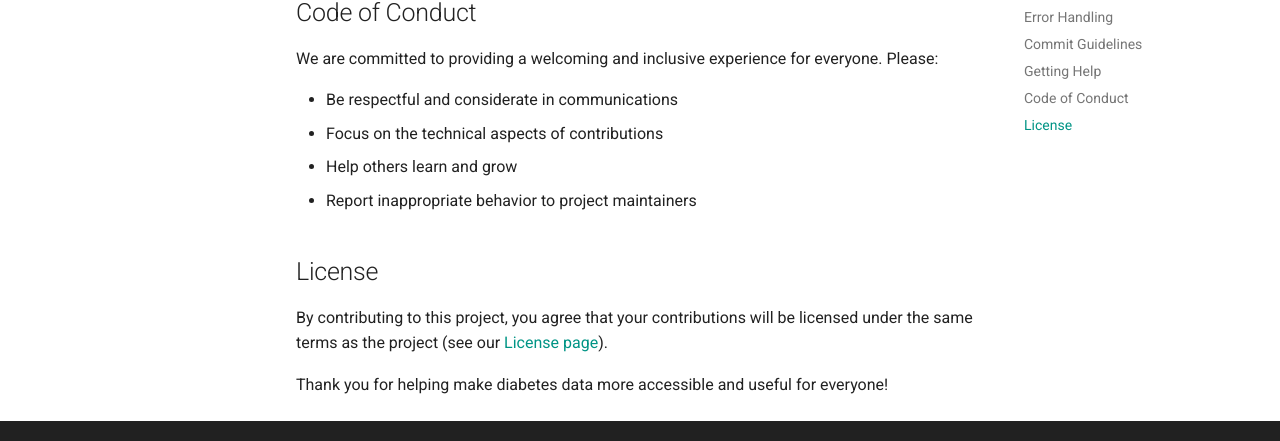
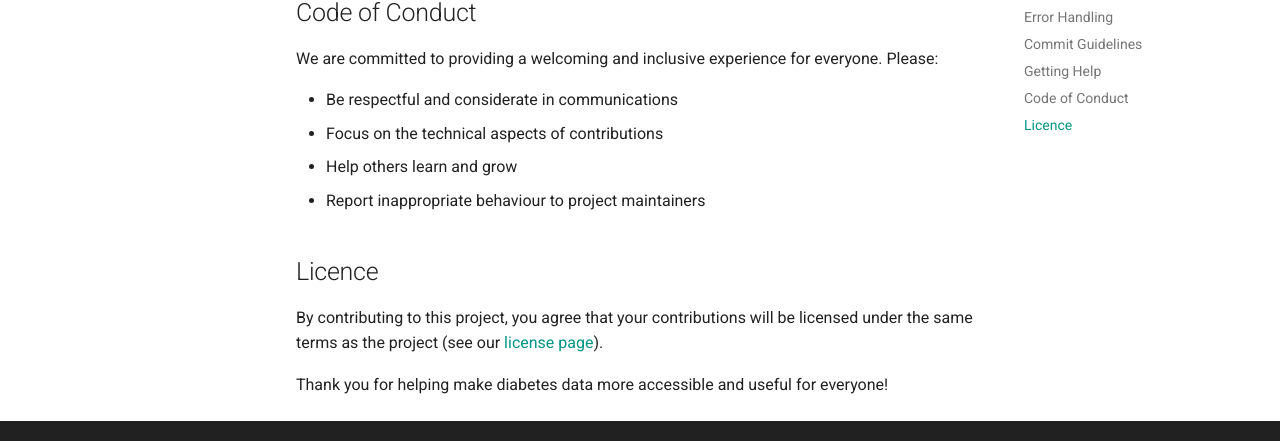
Before and after one commit to Warren8824/cgm-data-processor, an MkDocs documentation site: the page built from docs/contributing/guide.md, in a window 1280 px wide and 900 px high, scrolled down 4642 px. Shown: the part 316-757 px from the top of the window. Built offline with MkDocs 1.6.1 and Material for MkDocs 9.7.7, drawn with Linux system fonts in a browser that asks for light colours; comment, search, counter and statistics services are not loaded.

Commit message:
chore: add pre-commit config; docs: fix internal license link and UK spelling heading

```diff
--- a/docs/contributing/guide.md
+++ b/docs/contributing/guide.md
@@ -191,10 +191,10 @@ We are committed to providing a welcoming and inclusive experience for everyone.
 - Be respectful and considerate in communications
 - Focus on the technical aspects of contributions
 - Help others learn and grow
-- Report inappropriate behavior to project maintainers
+- Report inappropriate behaviour to project maintainers
 
-## License
+## Licence
 
-By contributing to this project, you agree that your contributions will be licensed under the same terms as the project (see our [License page](license.md)).
+By contributing to this project, you agree that your contributions will be licensed under the same terms as the project (see our [license page](license.md)).
 
 Thank you for helping make diabetes data more accessible and useful for everyone!
```
Also changed, not shown: .pre-commit-config.yaml (+43 -0 lines).
